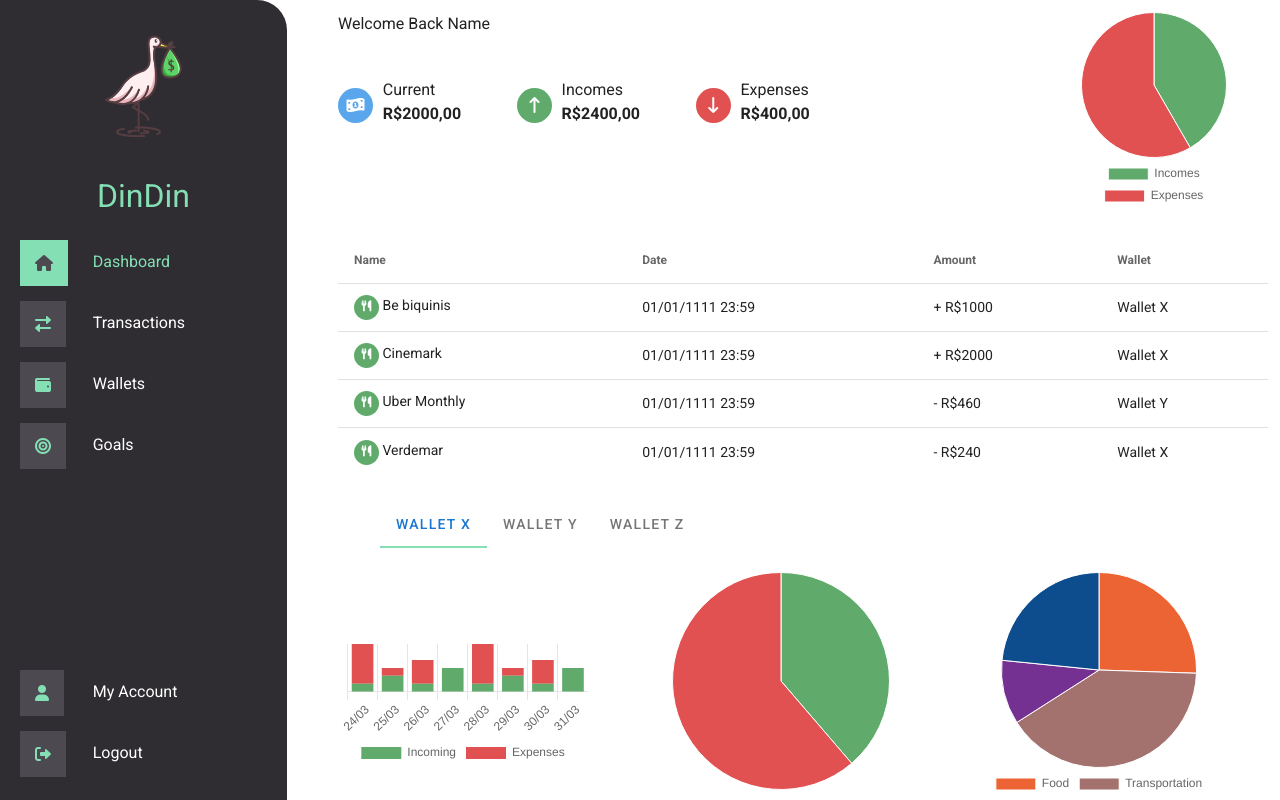
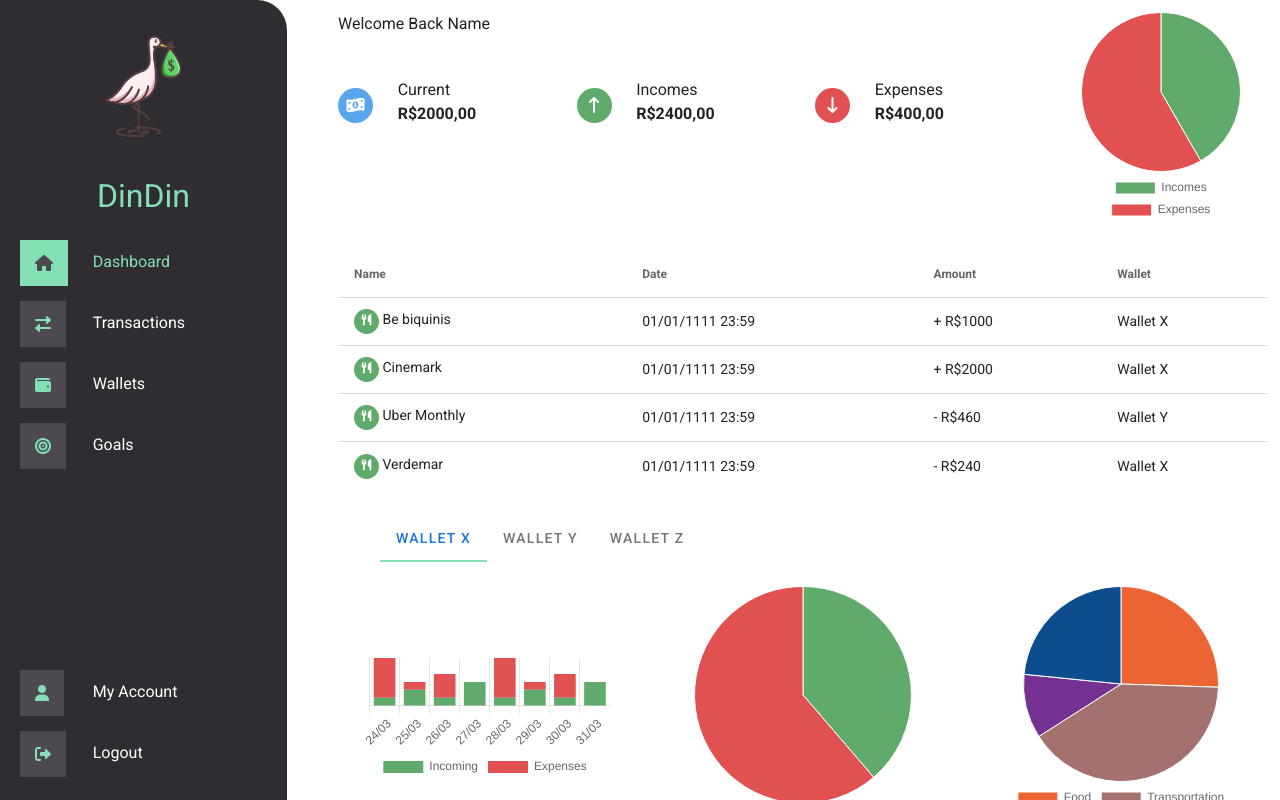
Before and after one commit to ICEI-PUC-Minas-PPLES-TI/plf-es-2022-1-ti5-5104100-DinDin, a Nuxt app in the folder Codigo/dindin-frontend/: page /dashboard in a window 1280 px wide. Built offline with nearby package versions, Linux system fonts and the light colour scheme.

Commit message:
Set dashboard mobile responsiveness

```diff
--- a/Codigo/dindin-frontend/assets/css/main.scss
+++ b/Codigo/dindin-frontend/assets/css/main.scss
@@ -1,5 +1,13 @@
 @import url('https://fonts.googleapis.com/css2?family=Roboto:wght@300;400&display=swap');
-html, body {margin: 0; height: 100%; overflow: hidden}
+html, body {
+    margin: 0;
+    max-height: 100%;
+    overflow: hidden;
+    &::-webkit-scrollbar {
+        display: none;
+    }
+}
+
 *{
     font-family: 'Roboto', sans-serif;
 }
--- a/Codigo/dindin-frontend/layouts/home.vue
+++ b/Codigo/dindin-frontend/layouts/home.vue
@@ -51,11 +51,62 @@
           </div>
         </v-col>
         <v-col md="9">
+          <v-app-bar
+            class="d-block d-md-none"
+            color="#5BD098"
+            dark
+          >
+            <v-app-bar-nav-icon @click.stop="drawer = !drawer"></v-app-bar-nav-icon>
+
+            <v-toolbar-title>DinDin</v-toolbar-title>
+            <v-spacer></v-spacer>
+
+            <v-btn icon @click="$router.push('/dashboard')">
+              <img src="logo.svg" alt="DinDin Logo" width="50px">
+            </v-btn>
+          </v-app-bar>
           <div class="content">
             <Nuxt />
           </div>
         </v-col>
       </v-row>
+      <v-navigation-drawer
+        v-model="drawer"
+        absolute
+        left
+        temporary
+      >
+        <v-list
+          nav
+          dense
+        >
+          <v-list-item-group
+            active-class="light-green lighten-3 text--accent-4"
+            :value="currentMenu"
+          >
+            <v-subheader>Menus</v-subheader>
+            <v-list-item v-for="(m,midx) in menus" :key="midx" :class="currentMenu == m.url ? 'a': ''" :to="m.url">
+              <v-list-item-icon>
+                <i style="margin-top:3px" :class="m.icon"></i>
+              </v-list-item-icon>
+              <v-list-item-title>{{ m.name }}</v-list-item-title>
+            </v-list-item>
+            <v-subheader>User</v-subheader>
+            <v-list-item to="/user">
+              <v-list-item-icon>
+                <i class="fa-solid fa-user"></i>
+              </v-list-item-icon>
+              <v-list-item-title>My Account</v-list-item-title>
+            </v-list-item>
+            <v-list-item>
+              <v-list-item-icon>
+                <i class="fa-solid fa-right-from-bracket"></i>
+              </v-list-item-icon>
+              <v-list-item-title>Logout</v-list-item-title>
+            </v-list-item>
+          </v-list-item-group>
+        </v-list>
+      </v-navigation-drawer>
     </v-main>
   </v-app>
 </template>
@@ -64,6 +115,7 @@
 export default {
   data(){
     return {
+      drawer: false,
       menus: [{
         name: 'Dashboard',
         icon: 'fa-solid fa-house',
--- a/Codigo/dindin-frontend/pages/dashboard.vue
+++ b/Codigo/dindin-frontend/pages/dashboard.vue
@@ -8,36 +8,36 @@
           </v-col>
         </v-row>
         <v-row class="dash-welcome-main">
-          <v-col md="3">
+          <v-col cols="4">
             <v-row>
-              <v-col md="3">
+              <v-col cols="12" md="3">
                 <i class="dash-welcome-icon dash-welcome-icon-blue fa-solid fa-money-bill-1-wave"></i>
               </v-col>
-              <v-col md="9">
+              <v-col cols="12" md="9">
                 Current
                 <br>
                 <b>R$2000,00</b>
               </v-col>
             </v-row>
           </v-col>
-          <v-col md="3">
+          <v-col cols="4">
             <v-row>
-              <v-col md="3">
+              <v-col cols="12" md="3">
                 <i class="dash-welcome-icon dash-welcome-icon-green fa-solid fa-arrow-up-long"></i>
               </v-col>
-              <v-col md="9">
+              <v-col cols="12" md="9">
                 Incomes
                 <br>
                 <b>R$2400,00</b>
               </v-col>
             </v-row>
           </v-col>
-          <v-col md="3">
+          <v-col cols="4">
             <v-row>
-              <v-col md="3">
+              <v-col cols="12" md="3">
                 <i class="dash-welcome-icon dash-welcome-icon-red fa-solid fa-arrow-down-long"></i>
               </v-col>
-              <v-col md="9">
+              <v-col cols="12" md="9">
                 Expenses
                 <br>
                 <b>R$400,00</b>
@@ -46,8 +46,8 @@
           </v-col>
         </v-row>
       </v-col>
-      <v-col cols="12" md="3">
-        <div style="width: 200px; height: 200px">
+      <v-col cols="6" offset="3" offset-md="0" md="3">
+        <div class="dash-welcome-dash">
           <canvas id="chartMain"></canvas>
         </div>
       </v-col>
@@ -124,17 +124,17 @@
         <v-row>
           <v-col md="4">
             <br><br><br>
-            <div style="width: 250px; height: 250px">
+            <div class="dash-chart">
               <canvas id="chart1"></canvas>
             </div>
           </v-col>
           <v-col md="4">
-            <div style="width: 250px; height: 250px">
+            <div class="dash-chart">
               <canvas id="chart2"></canvas>
             </div>
           </v-col>
           <v-col md="4">
-            <div style="width: 250px; height: 250px">
+            <div class="dash-chart">
               <canvas id="chart3"></canvas>
             </div>
           </v-col>
@@ -359,6 +359,11 @@ export default {
           background: #E15151;
         }
       }
+      &-chart{
+        width: 200px;
+        height: 200px;
+        margin: 0 auto;
+      }
     }
     &-table-icon{
       font-size: .7rem;
@@ -370,5 +375,10 @@ export default {
       color: #fff;
       padding: 5px 5px 3px 5px;
     }
+    &-chart{
+      width: 250px;
+      height: 250px;
+      margin: 0 auto;
+    }
   }
 </style>
--- /dev/null
+++ b/Codigo/dindin-frontend/pages/user.vue
@@ -0,0 +1,12 @@
+<template>
+  <v-container fluid> User Edit </v-container>
+</template>
+
+<script>
+export default {
+  layout: "home",
+};
+</script>
+
+<style>
+</style>
```
